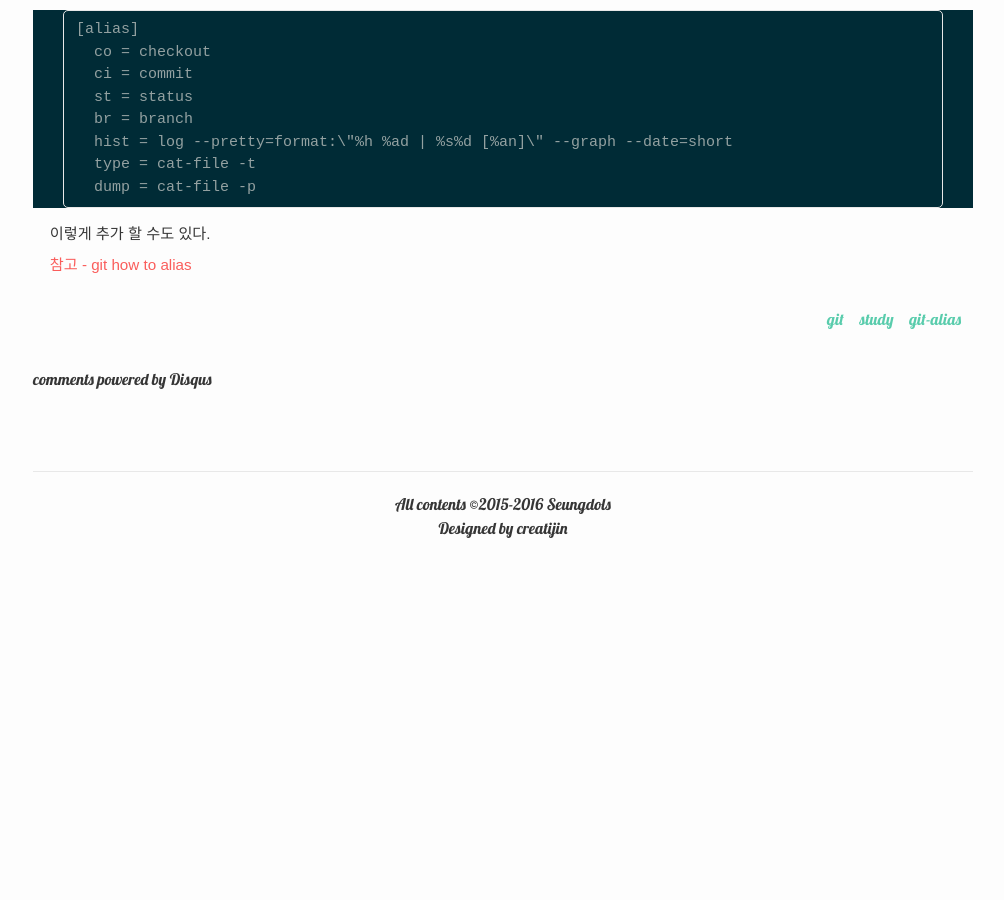
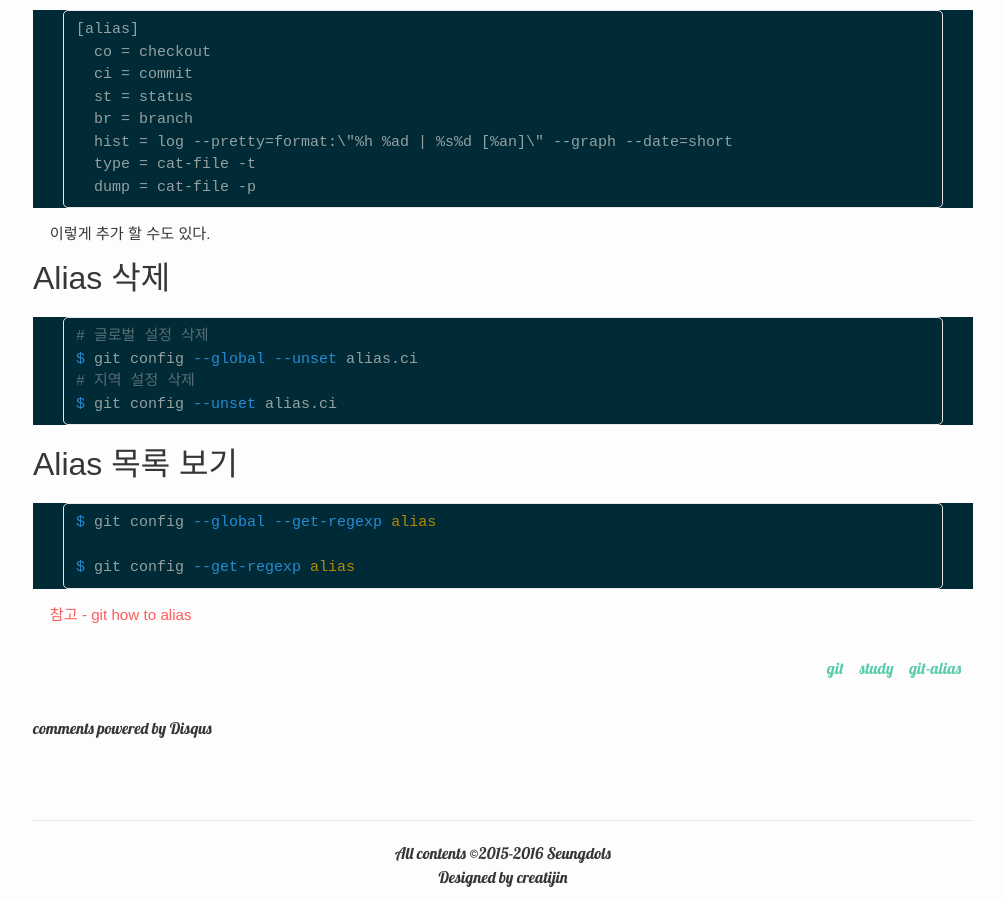
Before and after one commit to seungdols/seungdols.github.io, a Jekyll site: the page built from _posts/2016/2016-09-01-git-alias.markdown, in a window 1280 px wide and 900 px high, scrolled down 1039 px. Shown: the whole window, without its empty margins (137-1141 px from the left). Built offline with Jekyll 4.4.1, drawn with Linux system fonts in a browser that asks for light colours; some web fonts are replaced; comment, search, counter and statistics services are not loaded; before the commit the page ends 1649 px from its top, so only the background shows below that.

Commit message:
Alias 추가 및 목록 보기 내용 추가

````diff
--- a/_posts/2016/2016-09-01-git-alias.markdown
+++ b/_posts/2016/2016-09-01-git-alias.markdown
@@ -57,7 +57,23 @@ git config --global alias.dump 'cat-file -p'
   type = cat-file -t
   dump = cat-file -p
 ```
-
 이렇게 추가 할 수도 있다.
 
+## Alias 삭제
+
+```bash
+# 글로벌 설정 삭제
+$ git config --global --unset alias.ci
+# 지역 설정 삭제
+$ git config --unset alias.ci
+```
+
+## Alias 목록 보기
+
+```bash
+$ git config --global --get-regexp alias
+
+$ git config --get-regexp alias
+```
+
 [참고 - git how to alias](https://githowto.com/aliases)
````
